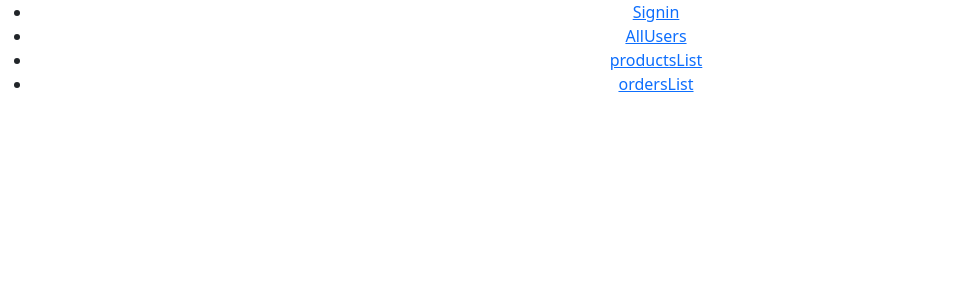
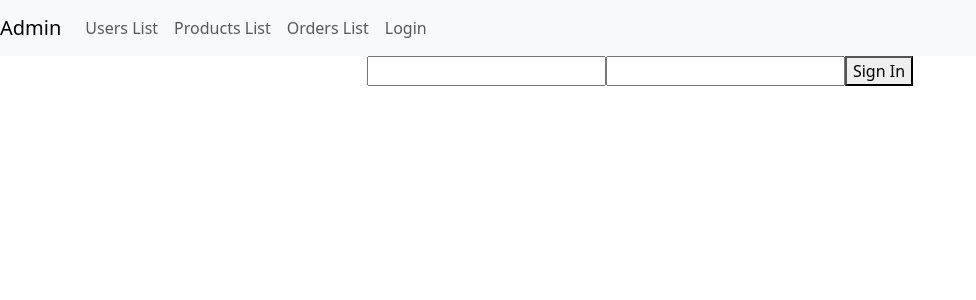
Before and after one commit to MuhamedBilal/JumiaAdmin, a React (Create React App) app: page / in a window 1280 px wide. Shown: the top 300 px of the page, without its empty margins (0-976 px from the left). Built offline with nearby package versions, Linux system fonts and the light colour scheme.

Commit message:
protected routes

```diff
--- a/src/App.js
+++ b/src/App.js
@@ -3,9 +3,12 @@ import Router from "../src/Components/router/router.jsx";
 import { BrowserRouter } from "react-router-dom";
 import { ToastContainer } from 'react-toastify';
 import 'react-toastify/dist/ReactToastify.css';
+import Navigator from './Components/Navigator/Navigator';
+
 function App() {
   return (
     <div className="App">
+        <Navigator />
         <ToastContainer />
     <Router  />
   </div>
--- a/src/Components/Navigator/Navigator.jsx
+++ b/src/Components/Navigator/Navigator.jsx
@@ -1,27 +1,24 @@
-import React from 'react'
-// import styles from 'Navigator.css'
-import { Link } from 'react-router-dom';
+
+import React from 'react';
+import { Navbar, Nav } from 'react-bootstrap';
 
 function Navigator() {
   return (
-    <nav>
-    <ul>
-    <li>
-        <Link to="/Signin">Signin</Link>
-      </li>
-          <li>
-        <Link to="/AllUsers">AllUsers</Link>
-      </li>
-      <li>
-        <Link to="/productsList">productsList</Link>
-      </li>
-      <li>
-        <Link to="/ordersList">ordersList</Link>
-      </li>
+    <Navbar bg="light" expand="lg">
+      <Navbar.Brand href="/">Admin</Navbar.Brand>
+      <Navbar.Toggle aria-controls="basic-navbar-nav" />
+      <Navbar.Collapse id="basic-navbar-nav">
+        <Nav className="mr-auto">
 
-    </ul>
-  </nav>
-  )
+          <Nav.Link href="/AllUsers">Users List</Nav.Link>
+          <Nav.Link href="/productsList">Products List</Nav.Link>
+          <Nav.Link href="/ordersList">Orders List</Nav.Link>
+          <Nav.Link href="/Signin">Login</Nav.Link>
+
+        </Nav>
+      </Navbar.Collapse>
+    </Navbar>
+  );
 }
 
-export default Navigator
+export default Navigator;
--- /dev/null
+++ b/src/Components/router/guard.js
@@ -0,0 +1,12 @@
+
+
+import React from 'react';
+import { Navigate } from 'react-router-dom';
+
+const PrivateRoute = ({ children }) => {
+  const token = localStorage.getItem('UserToken');
+  const auth = token ? true : false;
+  return auth ? children : <Navigate to="/signin" />;
+};
+
+export default PrivateRoute;
--- a/src/Components/router/router.jsx
+++ b/src/Components/router/router.jsx
@@ -1,4 +1,4 @@
-import React from "react";
+import React, { Fragment } from "react";
 import { BrowserRouter as Router, Routes, Route } from "react-router-dom";
 // import styles from 'Router.css'
 import AllUsers from "../Users/allUsers/allUsers";
@@ -10,20 +10,21 @@ import AddProduct from "../Products/AddProduct/AddProduct"
 import ProductsList from "../Products/productsList/productsList"
 import EditProduct from "../Products/editProduct/editProduct"
 import OrdersList from "../Orders/ordersList/ordersList"
+import PrivateRoute from "./guard";
 
 function RouterApp() {
   return (
     <Router>
       <Routes>
-        <Route path="/allUsers" element={<AllUsers />} />
-        <Route path="/userPage/:id" element={<UserPage />} />
+        <Route path="/"  element={<Signin />} />
         <Route path="/signIn" element={<Signin />} />
-        <Route path="/" element={<Navigator />} />
-        <Route path="/createUser" element={<CreateUser />} />
-        <Route path="/addProduct" element={<AddProduct />} />
-        <Route path="/productsList" element={<ProductsList/>} />
-        <Route path="/editProduct/:id" element={<EditProduct/>} />
-        <Route path="/ordersList" element={<OrdersList/>} />
+        <Route path="/allUsers" element={<PrivateRoute> <AllUsers /> </PrivateRoute>} />
+        <Route path="/userPage/:id" element={<PrivateRoute><UserPage /> </PrivateRoute>} />
+        <Route path="/createUser" element={<PrivateRoute><CreateUser /></PrivateRoute>} />
+        <Route path="/addProduct" element={<PrivateRoute><AddProduct /></PrivateRoute>} />
+        <Route path="/productsList" element={<PrivateRoute><ProductsList/></PrivateRoute>} />
+        <Route path="/editProduct/:id" element={<PrivateRoute><EditProduct/></PrivateRoute>} />
+        <Route path="/ordersList" element={<PrivateRoute><OrdersList/></PrivateRoute>} />
       </Routes>
     </Router>
   );
```
